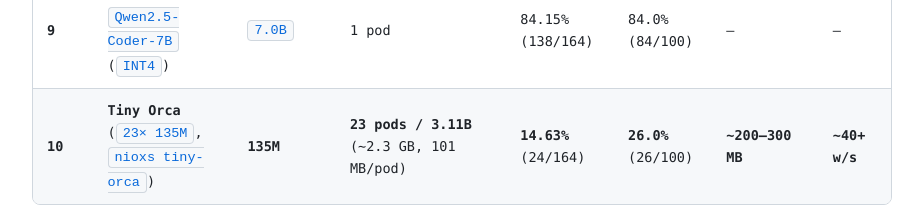
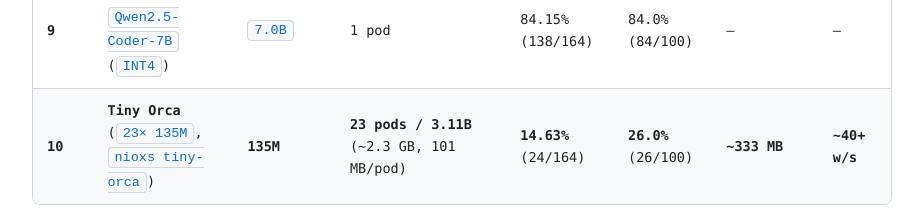
Before and after one commit to nio-labs/nio-orca, a plain HTML site: page docs/index.html in a window 1280 px wide. Shown: the part 1420-1637 px from the top of the page, without its empty margins (323-1246 px from the left). Drawn offline with nearby package versions, Linux system fonts and the light colour scheme; a web font is replaced by a local one.

Commit message:
docs: update Tiny Orca VmHWM to measured ~333 MB

```diff
--- a/docs/index.html
+++ b/docs/index.html
@@ -107,7 +107,7 @@
                 <tr><td><strong>7</strong></td><td><strong>Orca Mini</strong> (<code>orca-mini-1.5b-19.5b</code>)</td><td><strong>1.5B</strong></td><td><strong>13 pods / 19.5B</strong> (~12.2 GB, 941 MB/pod)</td><td><strong>86.59%</strong> (142/164)</td><td><strong>87.0%</strong> (87/100)</td><td><strong>~1,839 MB</strong></td><td><strong>8–10 w/s</strong></td></tr>
                 <tr><td><strong>8</strong></td><td><strong>Orca Nano</strong> (<code>orca-nano-0.5b-6.5b</code>)</td><td><strong>0.5B</strong></td><td><strong>13 pods / 6.5B</strong> (~4.9 GB, 380 MB/pod)</td><td><strong>85.37%</strong> (140/164)</td><td><strong>84.0%</strong> (84/100)</td><td><strong>~582 MB</strong></td><td><strong>~20 w/s</strong></td></tr>
                 <tr><td><strong>9</strong></td><td>Stock <code>Qwen2.5-Coder-7B</code> (<code>INT4</code>)</td><td><code>7.0B</code></td><td>1 pod</td><td>84.15% (138/164)</td><td>84.0% (84/100)</td><td>—</td><td>—</td></tr>
-                <tr><td><strong>10</strong></td><td><strong>Tiny Orca</strong> (<code>23× 135M</code>, <code>nioxs tiny-orca</code>)</td><td><strong>135M</strong></td><td><strong>23 pods / 3.11B</strong> (~2.3 GB, 101 MB/pod)</td><td><strong>14.63%</strong> (24/164)</td><td><strong>26.0%</strong> (26/100)</td><td><strong>~200–300 MB</strong></td><td><strong>~40+ w/s</strong></td></tr>
+                <tr><td><strong>10</strong></td><td><strong>Tiny Orca</strong> (<code>23× 135M</code>, <code>nioxs tiny-orca</code>)</td><td><strong>135M</strong></td><td><strong>23 pods / 3.11B</strong> (~2.3 GB, 101 MB/pod)</td><td><strong>14.63%</strong> (24/164)</td><td><strong>26.0%</strong> (26/100)</td><td><strong>~333 MB</strong></td><td><strong>~40+ w/s</strong></td></tr>
               </tbody>
             </table>
           </div>
```
Also changed, not shown: 1 other file.
